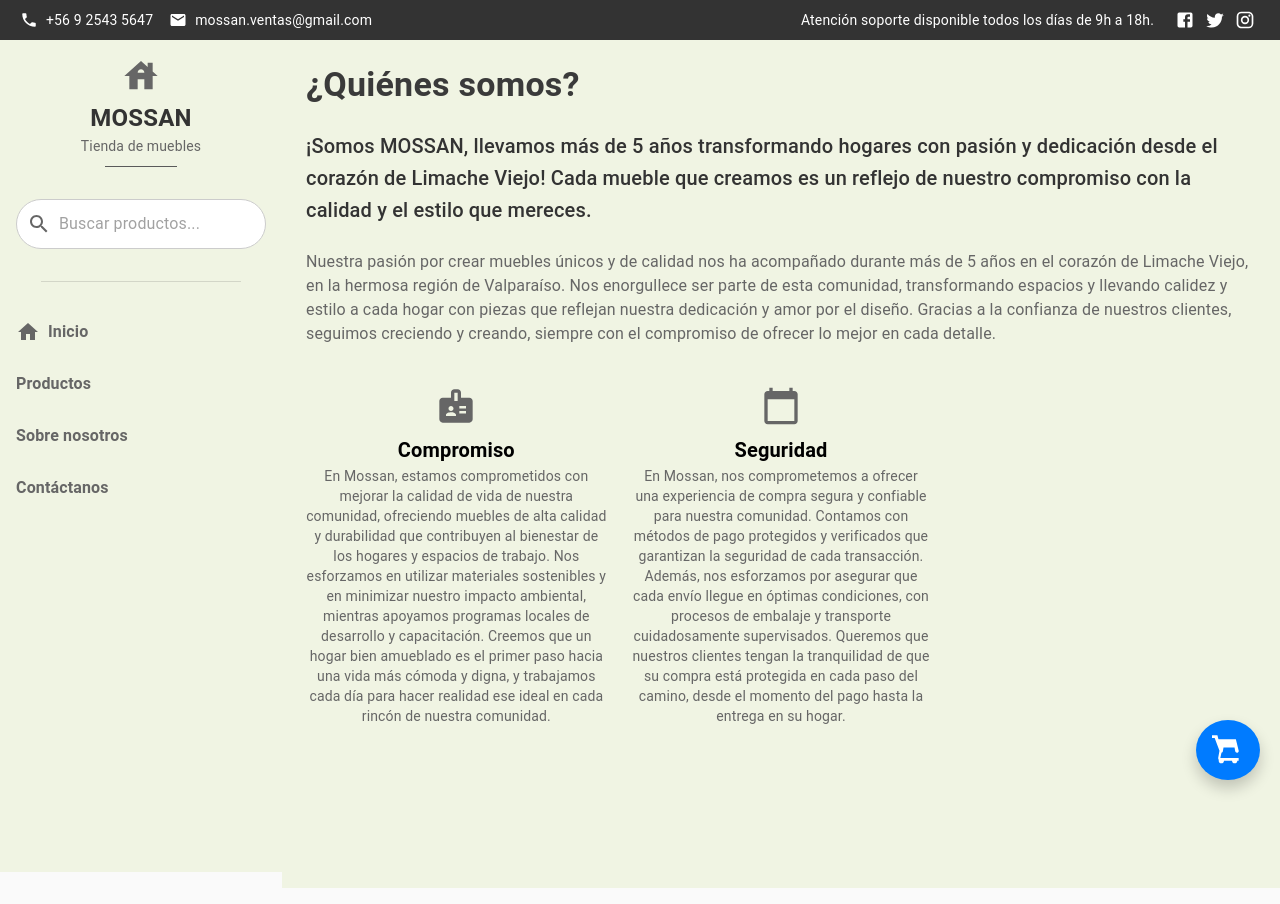
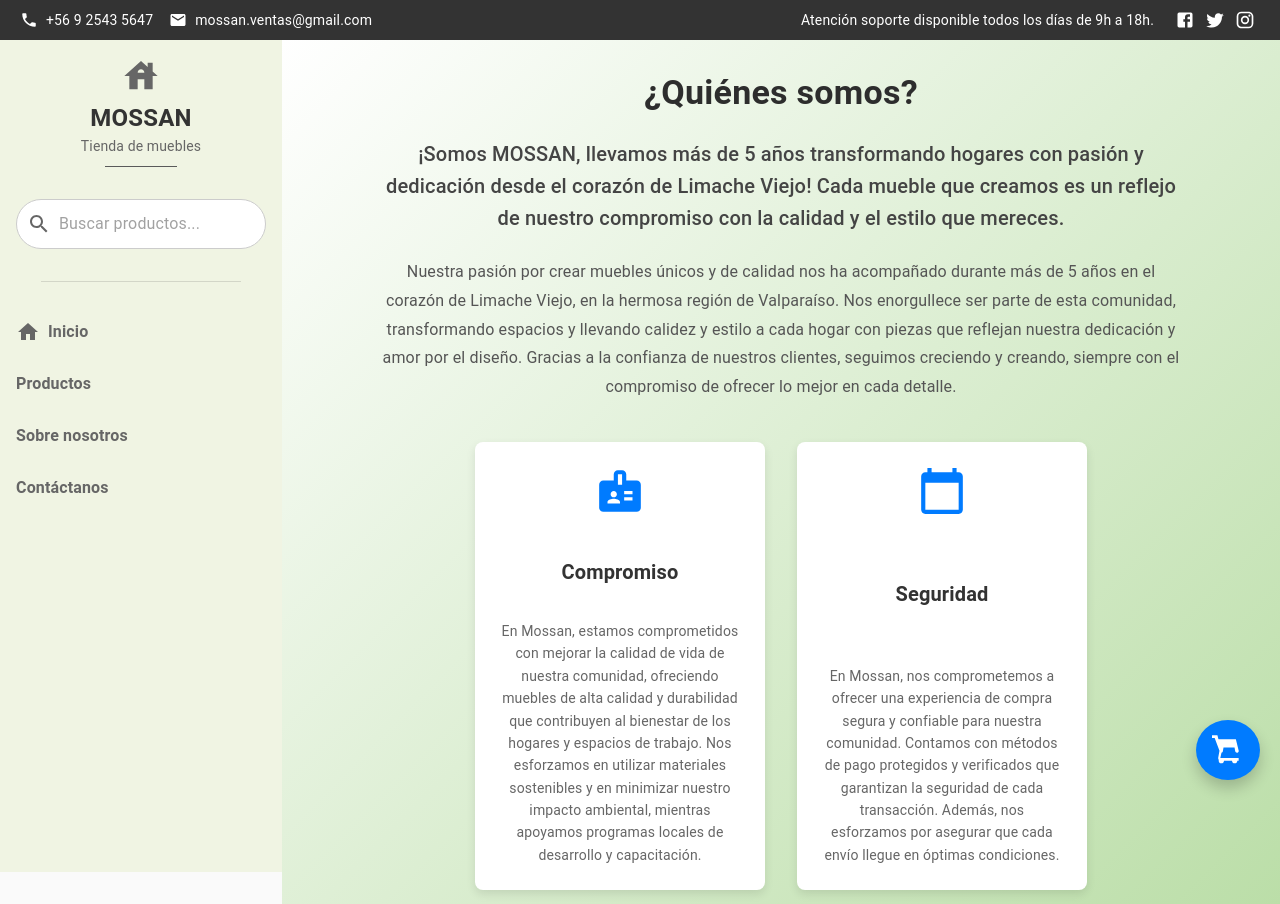
Before and after one commit to smoppthie/Mossan-Front, a React (Create React App) app: page /about in a window 1280 px wide. Built offline with nearby package versions, Linux system fonts and the light colour scheme.

Commit message:
Mejor diseño de texto

```diff
--- a/src/components/AboutPage.js
+++ b/src/components/AboutPage.js
@@ -1,4 +1,3 @@
-// src/components/AboutPage.js
 import React from 'react';
 import { Box, Typography, Grid } from '@mui/material';
 import BadgeIcon from '@mui/icons-material/Badge';
@@ -6,41 +5,83 @@
 
 function AboutPage() {
   return (
-    <Box sx={{ padding: 3, backgroundColor: '#f0f4e3', minHeight: '100vh' }}>
-      <Typography variant="h4" sx={{ marginBottom: 3, fontWeight: 'bold', color: '#3a3a3a' }}>
+    <Box
+      sx={{
+        padding: 4,
+        background: 'linear-gradient(135deg,rgb(255, 255, 255),rgb(187, 222, 168))', // Fondo degradado llamativo
+        minHeight: '100vh',
+        color: '#333', // Asegúrate de que el texto sea legible
+      }}
+    >
+      <Typography
+        variant="h4"
+        sx={{ marginBottom: 3, fontWeight: 'bold', color: '#2d2d2d', textAlign: 'center' }}
+      >
         ¿Quiénes somos?
       </Typography>
-      <Typography variant="h6" sx={{ marginBottom: 3, color: '#333' }}>
-      ¡Somos MOSSAN, llevamos más de 5 años transformando hogares con pasión y dedicación desde el corazón de Limache Viejo! Cada mueble que creamos es un reflejo de nuestro compromiso con la calidad y el estilo que mereces.
+      <Typography
+        variant="h6"
+        sx={{ marginBottom: 3, color: '#444', textAlign: 'center', maxWidth: '800px', marginX: 'auto' }}
+      >
+        ¡Somos MOSSAN, llevamos más de 5 años transformando hogares con pasión y dedicación desde el corazón de Limache Viejo! Cada mueble que creamos es un reflejo de nuestro compromiso con la calidad y el estilo que mereces.
       </Typography>
-      <Typography variant="body1" sx={{ marginBottom: 5, color: '#666' }}>
-      Nuestra pasión por crear muebles únicos y de calidad nos ha acompañado durante más de 5 años en el corazón de Limache Viejo, en la hermosa región de Valparaíso. Nos enorgullece ser parte de esta comunidad, transformando espacios y llevando calidez y estilo a cada hogar con piezas que reflejan nuestra dedicación y amor por el diseño. Gracias a la confianza de nuestros clientes, seguimos creciendo y creando, siempre con el compromiso de ofrecer lo mejor en cada detalle.
+      <Typography
+        variant="body1"
+        sx={{ marginBottom: 5, color: '#555', textAlign: 'center', maxWidth: '800px', marginX: 'auto', lineHeight: 1.8 }}
+      >
+        Nuestra pasión por crear muebles únicos y de calidad nos ha acompañado durante más de 5 años en el corazón de Limache Viejo, en la hermosa región de Valparaíso. Nos enorgullece ser parte de esta comunidad, transformando espacios y llevando calidez y estilo a cada hogar con piezas que reflejan nuestra dedicación y amor por el diseño. Gracias a la confianza de nuestros clientes, seguimos creciendo y creando, siempre con el compromiso de ofrecer lo mejor en cada detalle.
       </Typography>
 
-      <Grid container spacing={3}>
+      <Grid container spacing={4} justifyContent="center" alignItems="stretch">
         <Grid item xs={12} sm={6} md={4}>
-          <Box sx={{ display: 'flex', alignItems: 'center', flexDirection: 'column' }}>
-            <BadgeIcon sx={{ fontSize: 40, color: '#666' }} />
-            <Typography variant="h6" sx={{ fontWeight: 'bold', marginTop: 1 }}>
+          <Box
+            sx={{
+              display: 'flex',
+              flexDirection: 'column',
+              justifyContent: 'space-between',
+              alignItems: 'center',
+              padding: 3,
+              backgroundColor: '#ffffff',
+              boxShadow: '0px 4px 10px rgba(0, 0, 0, 0.1)',
+              borderRadius: '8px',
+              textAlign: 'center',
+              height: '100%',
+            }}
+          >
+            <BadgeIcon sx={{ fontSize: 50, color: '#007bff', marginBottom: 2 }} />
+            <Typography variant="h6" sx={{ fontWeight: 'bold', marginBottom: 1, color: '#333' }}>
               Compromiso
             </Typography>
-            <Typography variant="body2" sx={{ color: '#666', textAlign: 'center' }}>
-            En Mossan, estamos comprometidos con mejorar la calidad de vida de nuestra comunidad, ofreciendo muebles de alta calidad y durabilidad que contribuyen al bienestar de los hogares y espacios de trabajo. Nos esforzamos en utilizar materiales sostenibles y en minimizar nuestro impacto ambiental, mientras apoyamos programas locales de desarrollo y capacitación. Creemos que un hogar bien amueblado es el primer paso hacia una vida más cómoda y digna, y trabajamos cada día para hacer realidad ese ideal en cada rincón de nuestra comunidad.
+            <Typography variant="body2" sx={{ color: '#666', lineHeight: 1.6 }}>
+              En Mossan, estamos comprometidos con mejorar la calidad de vida de nuestra comunidad, ofreciendo muebles de alta calidad y durabilidad que contribuyen al bienestar de los hogares y espacios de trabajo. Nos esforzamos en utilizar materiales sostenibles y en minimizar nuestro impacto ambiental, mientras apoyamos programas locales de desarrollo y capacitación.
             </Typography>
           </Box>
         </Grid>
         <Grid item xs={12} sm={6} md={4}>
-          <Box sx={{ display: 'flex', alignItems: 'center', flexDirection: 'column' }}>
-            <CalendarTodayIcon sx={{ fontSize: 40, color: '#666' }} />
-            <Typography variant="h6" sx={{ fontWeight: 'bold', marginTop: 1 }}>
+          <Box
+            sx={{
+              display: 'flex',
+              flexDirection: 'column',
+              justifyContent: 'space-between',
+              alignItems: 'center',
+              padding: 3,
+              backgroundColor: '#ffffff',
+              boxShadow: '0px 4px 10px rgba(0, 0, 0, 0.1)',
+              borderRadius: '8px',
+              textAlign: 'center',
+              height: '100%',
+            }}
+          >
+            <CalendarTodayIcon sx={{ fontSize: 50, color: '#007bff', marginBottom: 2 }} />
+            <Typography variant="h6" sx={{ fontWeight: 'bold', marginBottom: 1, color: '#333' }}>
               Seguridad
             </Typography>
-            <Typography variant="body2" sx={{ color: '#666', textAlign: 'center' }}>
-            En Mossan, nos comprometemos a ofrecer una experiencia de compra segura y confiable para nuestra comunidad. Contamos con métodos de pago protegidos y verificados que garantizan la seguridad de cada transacción. Además, nos esforzamos por asegurar que cada envío llegue en óptimas condiciones, con procesos de embalaje y transporte cuidadosamente supervisados. Queremos que nuestros clientes tengan la tranquilidad de que su compra está protegida en cada paso del camino, desde el momento del pago hasta la entrega en su hogar.
+            <Typography variant="body2" sx={{ color: '#666', lineHeight: 1.6 }}>
+              En Mossan, nos comprometemos a ofrecer una experiencia de compra segura y confiable para nuestra comunidad. Contamos con métodos de pago protegidos y verificados que garantizan la seguridad de cada transacción. Además, nos esforzamos por asegurar que cada envío llegue en óptimas condiciones.
             </Typography>
           </Box>
         </Grid>
-        {/* Agrega más servicios según sea necesario */}
+        {/* Puedes añadir más tarjetas con el mismo diseño */}
       </Grid>
     </Box>
   );
```
